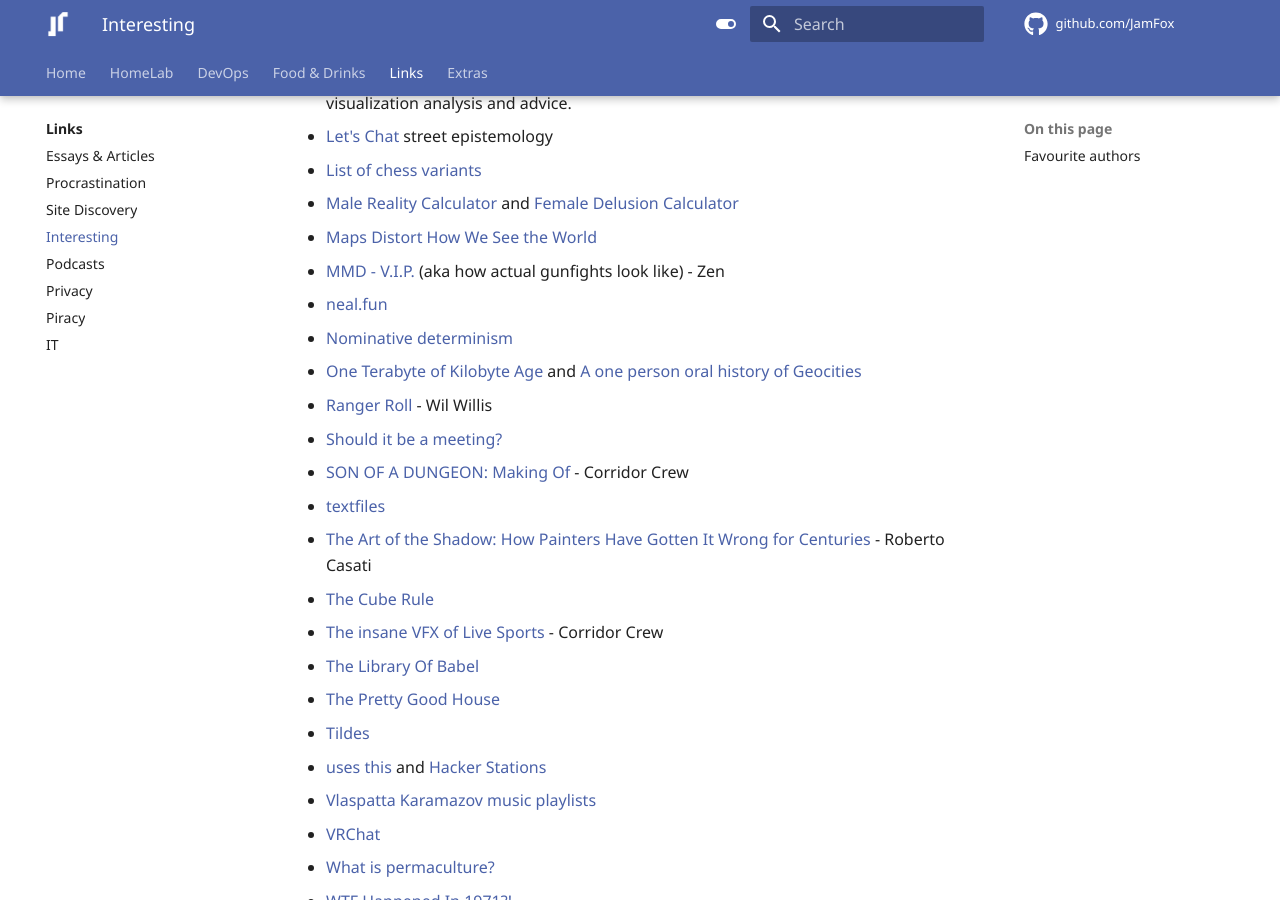
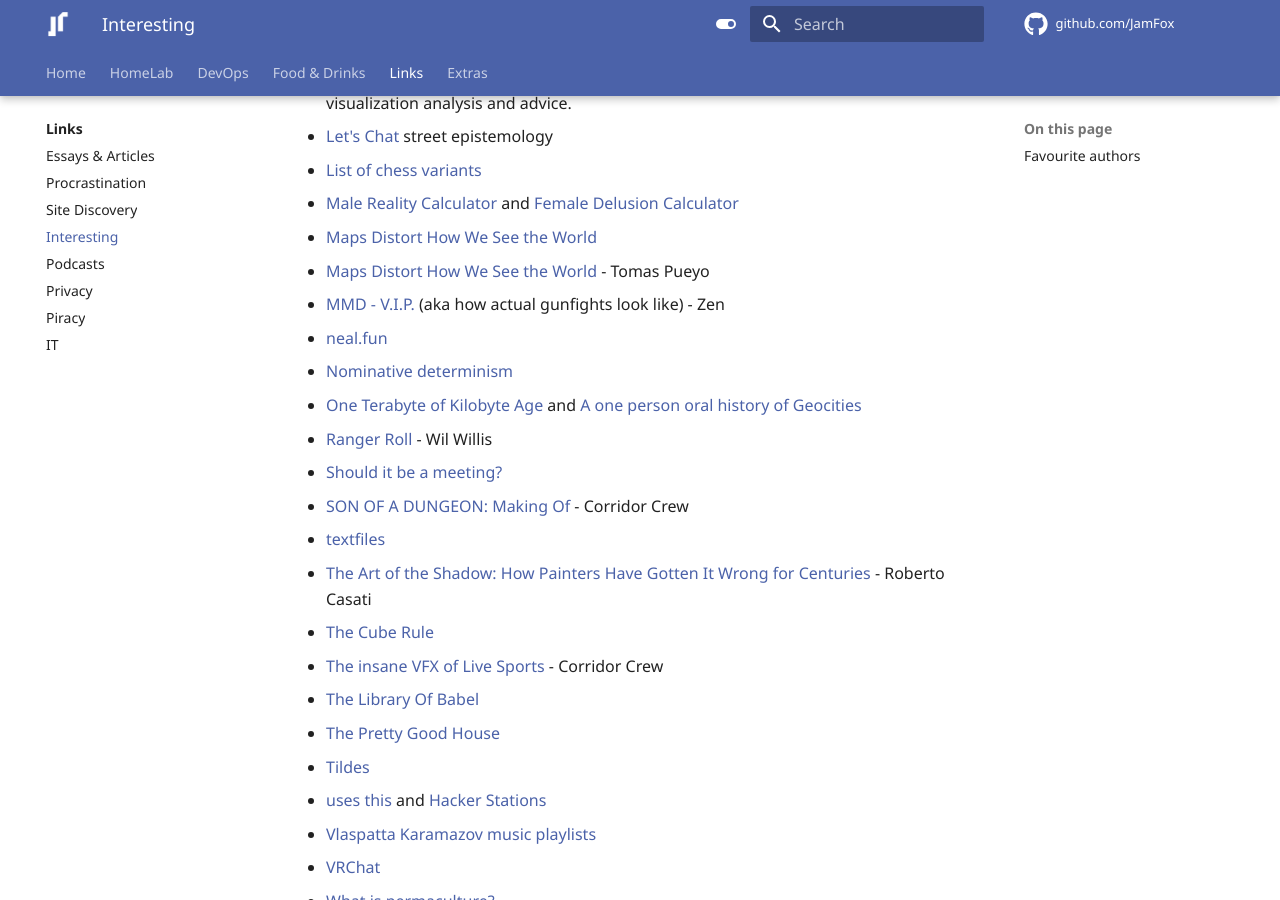
Before and after one commit to JamFox/docs.jamfox.dev, an MkDocs documentation site: the page built from docs/content/links/interesting.md, in a window 1280 px wide and 900 px high, scrolled down 700 px. Built offline with MkDocs 1.6.1 and Material for MkDocs 9.7.7, drawn with Linux system fonts in a browser that asks for light colours; comment, search, counter and statistics services are not loaded.

Commit message:
add phd ack and maps

```diff
--- a/docs/content/links/interesting.md
+++ b/docs/content/links/interesting.md
@@ -23,6 +23,7 @@ title: "Interesting"
 - [List of chess variants](https://en.wikipedia.org/wiki/List_of_chess_variants)
 - [Male Reality Calculator](https://realitycalc.com/) and [Female Delusion Calculator](https://igotstandardsbro.com/)
 - [Maps Distort How We See the World](https://unchartedterritories.tomaspueyo.com/p/maps-distort-how-we-see-the-world)
+- [Maps Distort How We See the World](https://unchartedterritories.tomaspueyo.com/p/maps-distort-how-we-see-the-world) - Tomas Pueyo
 - [MMD - V.I.P.](https://youtu.be/OTLGWNruuOE) (aka how actual gunfights look like) - Zen
 - [neal.fun](https://neal.fun/)
 - [Nominative determinism](https://en.wikipedia.org/wiki/Nominative_determinism)
```
Also changed, not shown: docs/content/links/essays.md (+1 -0 lines).
